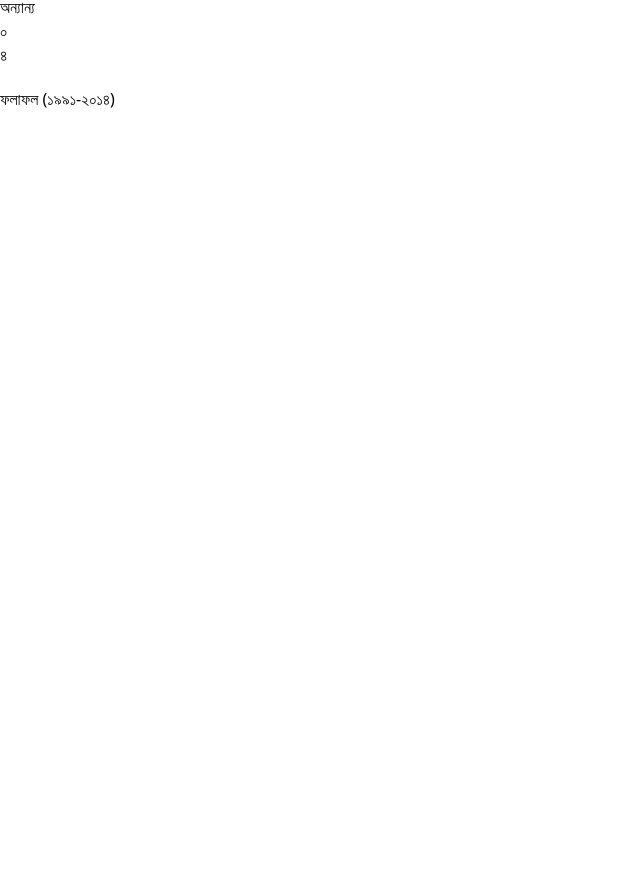
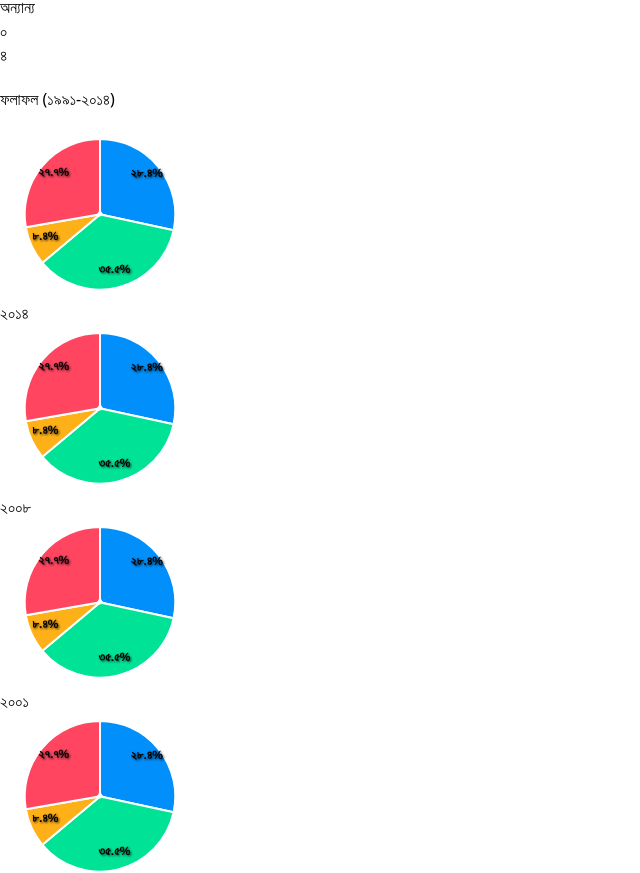
Before and after one commit to MdShohoan/kk, a React (Vite) app: page / in a window 1280 px wide. Shown: the part 4292-5165 px from the top of the page, without its empty margins (0-640 px from the left). Before the commit the page ends 4423 px from the top, so only its background shows below. Built offline with nearby package versions, Linux system fonts and the light colour scheme.

Commit message:
updated chart

```diff
--- a/package.json
+++ b/package.json
@@ -10,7 +10,9 @@
     "preview": "vite preview"
   },
   "dependencies": {
+    "apexcharts": "^3.44.0",
     "react": "^18.2.0",
+    "react-apexcharts": "^1.4.1",
     "react-countup": "^6.5.0",
     "react-dom": "^18.2.0"
   },
--- a/src/components/ResultsHistory/ResultsHistory.jsx
+++ b/src/components/ResultsHistory/ResultsHistory.jsx
@@ -1,11 +1,111 @@
 import Gap from "../common/Gap/Gap";
 import Title from "../common/Title/Title";
+import Chart from "react-apexcharts";
 
-export default function ResultsHistory(){
-    return(
+export default function ResultsHistory() {
+
+    function convertToBanglaNumber(number) {
+        const banglaDigits = ['০', '১', '২', '৩', '৪', '৫', '৬', '৭', '৮', '৯'];
+
+        // Function to convert each digit of the number
+        function convertDigit(digit) {
+            if (digit >= 0 && digit <= 9) {
+                return banglaDigits[digit];
+            } else {
+                return digit; // If not a digit, return as is (for decimal point, etc.)
+            }
+        }
+
+        // Convert the number to a string and then convert each digit
+        const banglaNumber = number.toString().split('').map(convertDigit).join('');
+
+        return banglaNumber;
+    }
+
+    const data = [
+        {
+            year: '২০১৪',
+            electionNo: '',
+            series: [44, 55, 13, 43]
+        },
+        {
+            year: '২০০৮',
+            electionNo: '',
+            series: [44, 55, 13, 43]
+        },
+        {
+            year: '২০০১',
+            electionNo: '',
+            series: [44, 55, 13, 43]
+        },
+        {
+            year: '১৯৯৬',
+            electionNo: '',
+            series: [44, 55, 13, 43]
+        },
+        {
+            year: '১৯৯১',
+            electionNo: '',
+            series: [150, 100, 40, 10]
+        },
+    ]
+
+    const options = {
+        chart: {
+            // width: 200,
+            type: 'pie',
+        },
+        labels: ['আ. লীগ জোট', 'বিএনপি জোট', 'জাতীয় পার্টি', 'অন্যান্য'],
+        legend: {
+            show: false
+        },
+        dataLabels: {
+            enabled: true,
+            textAnchor: "middle",
+            style: { colors: ["#000"] },
+            formatter: function (val) {
+                let valueFormatted = convertToBanglaNumber(val.toFixed(1))
+                return valueFormatted + '%';
+            },
+            dropShadow: { enabled: true }
+        },
+        tooltip: {
+            y: {
+                formatter: function (val) {
+                    return convertToBanglaNumber(val)
+                }
+            }
+        },
+        responsive: [{
+            breakpoint: 480,
+            options: {
+                chart: {
+                    width: 200
+                },
+                legend: {
+                    position: 'bottom'
+                }
+            }
+        }]
+    }
+
+
+    return (
         <div className="container mx-auto">
-            <Title text={'ফলাফল (১৯৯১-২০১৪)'} underline="type1"/>
-            <Gap/>
+            <Title text={'ফলাফল (১৯৯১-২০১৪)'} underline="type1" />
+            <Gap />
+            <div></div>
+            <div className="grid grid-cols-5 gap-8">
+                {
+                    data.map((singleData, i) => (
+                        <div className="border flex flex-col justify-center items-center py-8" key={i}>
+                            <Chart options={options} series={singleData?.series} type="pie" width={200} />
+                            <p className="text-center text-[#1380c5] text-xl font-semibold">{singleData?.year}</p>
+                        </div>
+                    ))
+                }
+            </div>
+            <Gap />
         </div>
     )
 }
```
Also changed, not shown: 1 other file (tests, documents, lock files or other folders).
